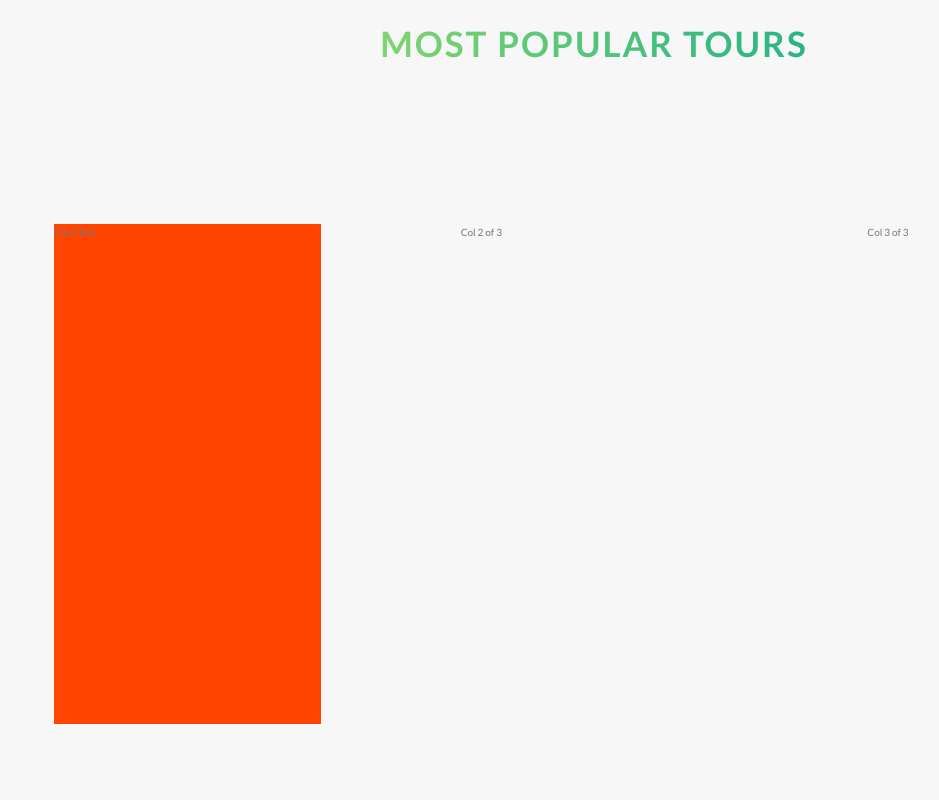
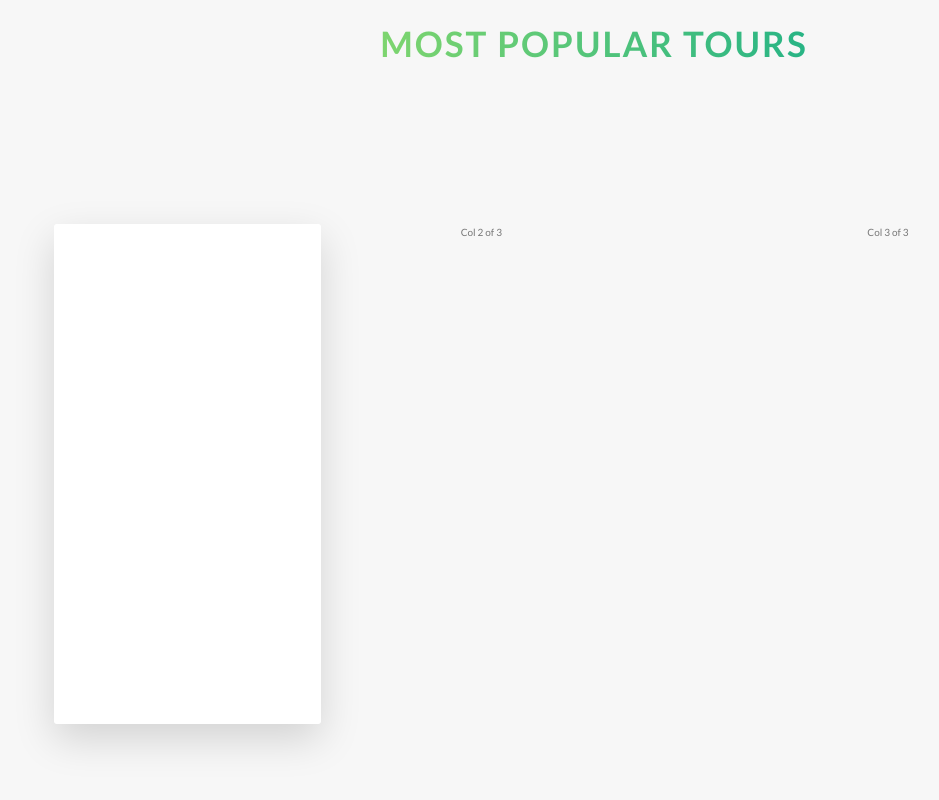
Before and after one commit to robertoshimizu/advancedCSS, a website: page index.html in a window 1280 px wide. Shown: the part 2728-3528 px from the top of the page, without its empty margins (46-985 px from the left). Drawn offline with Linux system fonts and the light colour scheme.

Commit message:
style back of card

```diff
--- a/index.html
+++ b/index.html
@@ -105,7 +105,13 @@
             <div class="row-flex">
                 <div class="col-row-child ">
                     <div class="card">
-                        Card Text
+                        <div class="card__side card__side--front">
+                           FRONT Text
+                        </div>
+                        <div class="card__side card__side--back card__side--back-1">
+                            BACK Text
+                         </div>
+
                     </div>
                 </div>
                 <div class="col-row-child ">
--- a/sass/abstracts/_variables.scss
+++ b/sass/abstracts/_variables.scss
@@ -1,6 +1,12 @@
 $color-primary: #55c57a;
 $color-primary-light: #7ed56f;
 $color-primary-dark: #28b485;
+
+$color-secondary-light: #ffb900;
+$color-secondary-dark: #ff7730;
+
+$color-tertiary-light: #2998ff;
+$color-tertiary-dark: #5643fa;
 
 $color-grey-light-1: #f7f7f7;
 
--- a/sass/base/_base.scss
+++ b/sass/base/_base.scss
@@ -5,6 +5,8 @@
   padding: 0;
   box-sizing: border-box;
 }
+
+// https://stackoverflow.com/questions/31317238/why-use-selector-in-combination-with-before-and-after
 
 html {
   // This defines what 1 rem is
--- a/sass/components/_card.scss
+++ b/sass/components/_card.scss
@@ -1,9 +1,46 @@
 .card {
-  background-color: orangered;
+  perspective: 150rem;
+  -moz-perspective: 150rem;
+  position: relative;
   height: 50rem;
-  transition: all 0.8s;
+  // need to duplicate height here, because position absulte collapse the heights of cards
 
-  &:hover {
+  &__side {
+    color: #fff;
+    font-size: 2rem;
+
+    height: 50rem;
+    transition: all 0.8s ease;
+    position: absolute;
+    top: 0;
+    left: 0;
+    width: 100%;
+    backface-visibility: hidden;
+    border-radius: 3px;
+    box-shadow: 0 1.5rem 4rem rgba($color-black, 0.15);
+
+    &--front {
+      background-color: $color-white;
+    }
+
+    &--back {
+      transform: rotateY(180deg);
+
+      &-1 {
+        background-image: linear-gradient(
+          to right bottom,
+          $color-secondary-light,
+          $color-secondary-dark
+        );
+      }
+    }
+  }
+
+  &:hover &__side--front {
     transform: rotateY(180deg);
   }
+
+  &:hover &__side--back {
+    transform: rotateY(0deg);
+  }
 }
```
Also changed, not shown: css/style.css.
